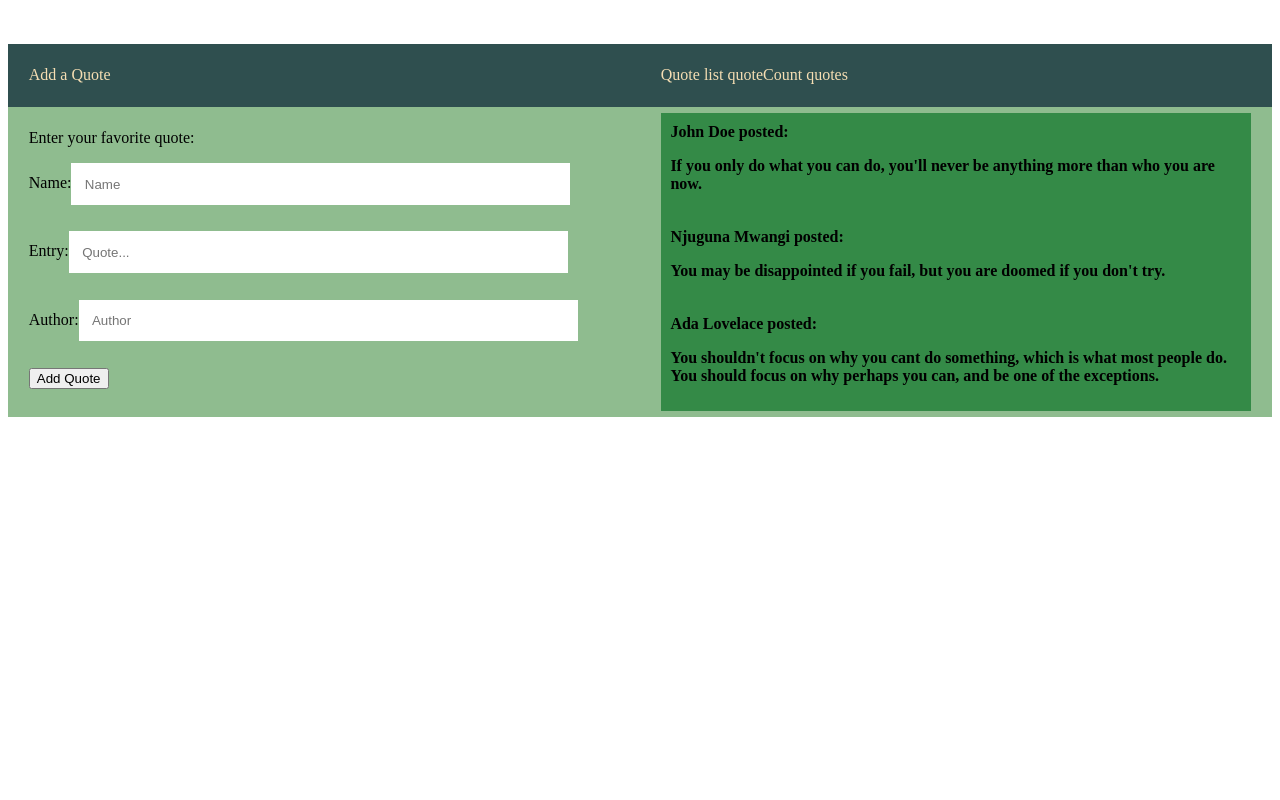
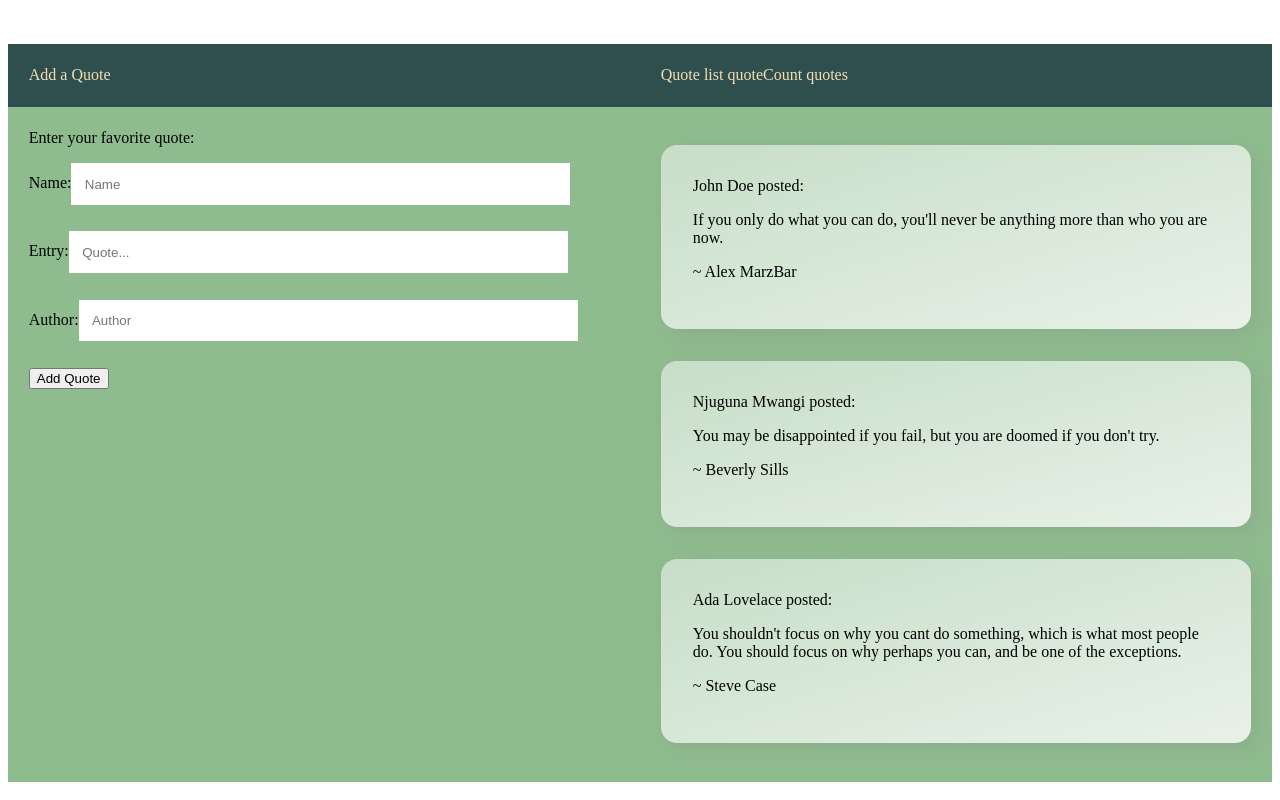
Before and after one commit to JoyMbugua/Quotr, an Angular app: page / in a window 1280 px wide. Built offline with nearby package versions, Linux system fonts and the light colour scheme.

Commit message:
added styling for the display section

```diff
--- a/src/app/quote-details/quote-details.component.html
+++ b/src/app/quote-details/quote-details.component.html
@@ -1 +1,2 @@
 <p>{{ quote.description }} </p>
+<p> ~ {{ quote.author }}</p>
--- a/src/app/quotes/quotes.component.css
+++ b/src/app/quotes/quotes.component.css
@@ -1,3 +1,26 @@
+main {
+    font-family: "Poppins", sans-serif;
+    min-height: 100vh;
+    background: linear-gradient(to right top, #65dfc9, #6cdbeb);
+    display: flex;
+    align-items: center;
+    justify-content: center;
+  }
+
+  .glass {
+    background: white;
+    min-height: 80vh;
+    width: 60%;
+    background: linear-gradient(
+      to right bottom,
+      rgba(255, 255, 255, 0.7),
+      rgba(255, 255, 255, 0.3)
+    );
+    border-radius: 2rem;
+    z-index: 2;
+    backdrop-filter: blur(2rem);
+    display: flex;
+  }
 .container {
     display: grid;
     grid-template-columns: 50% auto;
@@ -27,7 +50,20 @@ input.submit {
     margin-bottom: 1em;
 }
 .quotes-container {
-    background: rgb(52, 138, 71);
-    padding: .6em;
-    font-weight: bold;
+    display: flex;
+  background: linear-gradient(
+    to left top,
+    rgba(255, 255, 255, 0.8),
+    rgba(255, 255, 255, 0.5)
+  );
+  border-radius: 1rem;
+  margin: 2rem 0rem;
+  padding: 2rem;
+  box-shadow: 6px 6px 20px rgba(122, 122, 122, 0.212);
+  justify-content: space-between;
 }
+.quote-info {
+    display: flex;
+    flex-direction: column;
+    justify-content: space-between;
+  }
--- a/src/app/quotes/quotes.component.html
+++ b/src/app/quotes/quotes.component.html
@@ -17,8 +17,12 @@
 </div>
 <div class="column">
     <div class="quotes-container" *ngFor="let item of quotes">
-        {{ item.name }} posted:
+        <div class="card">
+            <div class="quote-info">
+                {{ item.name }} posted:
         <app-quote-details [quote]='item'></app-quote-details>
+            </div>
+        </div>
     </div>
 
 </div>
```
